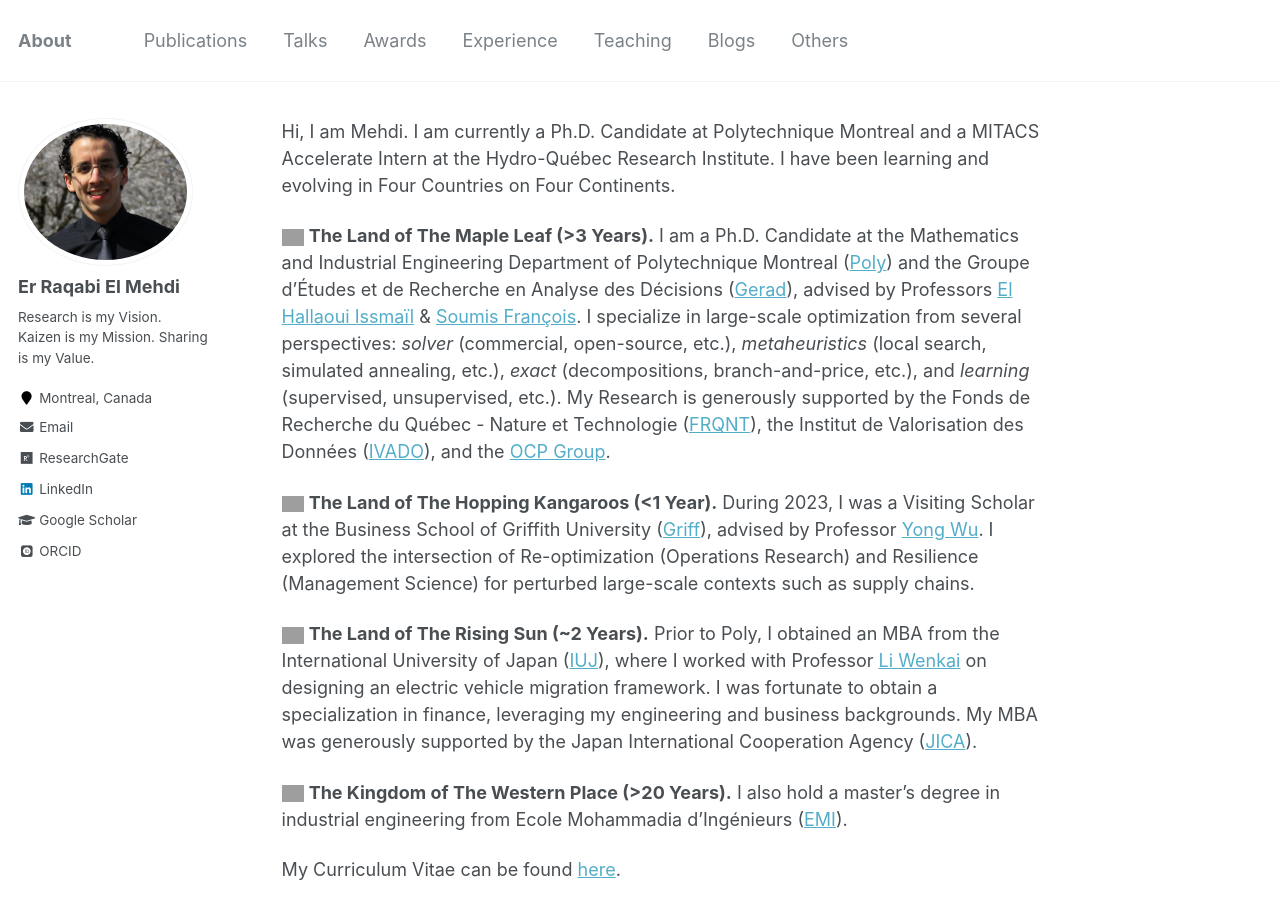
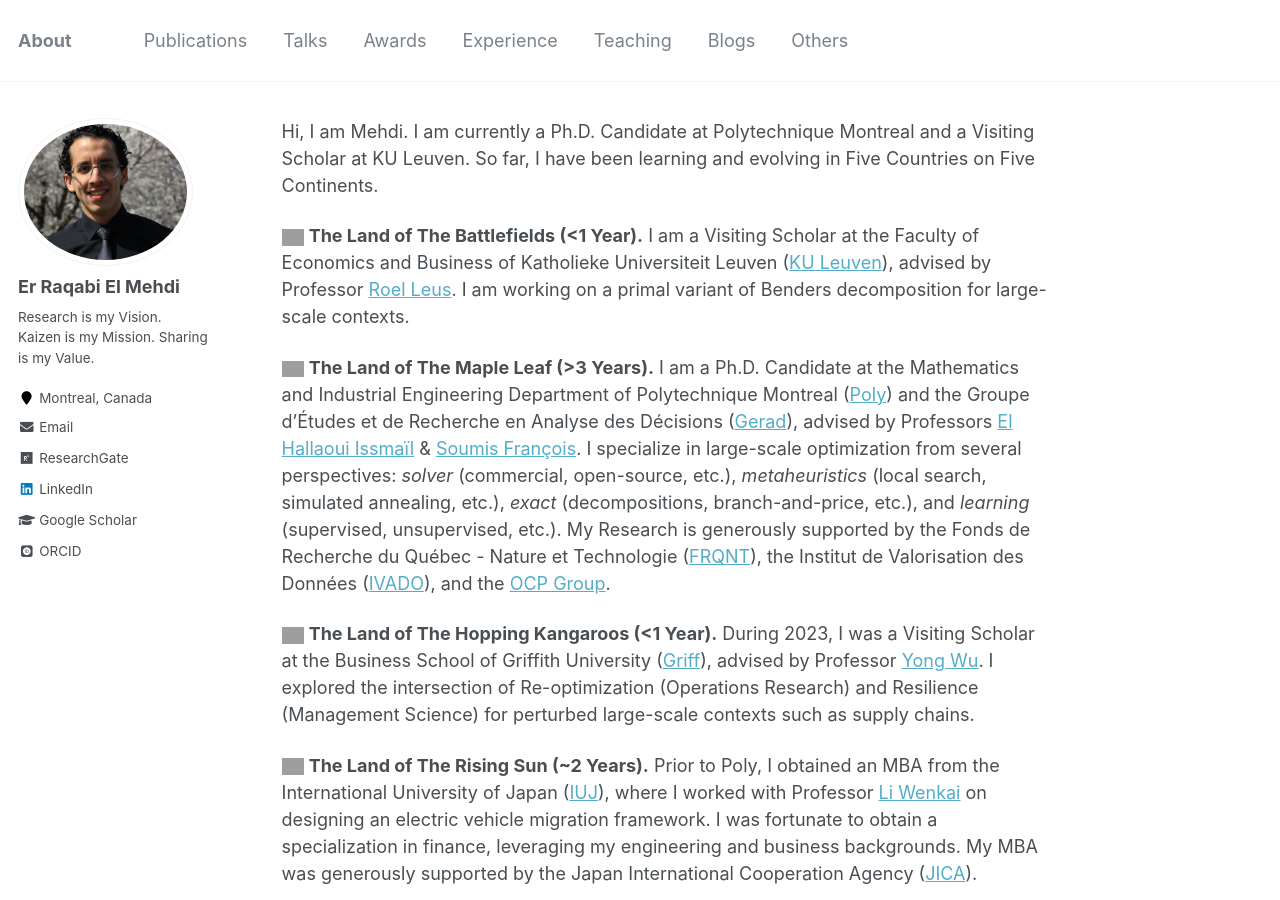
Before and after one commit to RqbMedi/rqbmedi.github.io, a Jekyll site: the page built from _pages/about.md, in a window 1280 px wide and 900 px high. Built offline with Jekyll 4.4.1, drawn with Linux system fonts in a browser that asks for light colours; some web fonts are replaced; grey boxes are pictures that could not be loaded.

Commit message:
Update about.md

```diff
--- a/_pages/about.md
+++ b/_pages/about.md
@@ -8,11 +8,13 @@ redirect_from:
   - /about.html
 ---
 
-Hi, I am Mehdi. I am currently a Ph.D. Candidate at Polytechnique Montreal and a MITACS Accelerate Intern at the Hydro-Québec Research Institute. I have been learning and evolving in Four Countries on Four Continents.
+Hi, I am Mehdi. I am currently a Ph.D. Candidate at Polytechnique Montreal and a Visiting Scholar at KU Leuven. So far, I have been learning and evolving in Five Countries on Five Continents.
 
 [comment]: <> (Update: In my beloved country Morocco, I acquired the Value of Believing. In Japan, I understood the Value of Hardwork. In Canada, I witnessed the Value of Excellence. In Australia, I am looking forward to confirming the Value of Consistency. I am very grateful to these dear countries :-))
 
 [comment]: <> (Update: Four Countries on Four Continents. In Australia, I confirmed the Value of Consistency.)
+
+<img alt="Belgium" src="https://purecatamphetamine.github.io/country-flag-icons/3x2/BE.svg" width="22" height="22"/> **The Land of The Battlefields (<1 Year).** I am a Visiting Scholar at the Faculty of Economics and Business of Katholieke Universiteit Leuven ([KU Leuven](https://www.kuleuven.be/english/kuleuven/index.html)), advised by Professor [Roel Leus](https://www.kuleuven.be/wieiswie/en/person/00004371). I am working on a primal variant of Benders decomposition for large-scale contexts.
 
 <img alt="Canada" src="http://purecatamphetamine.github.io/country-flag-icons/3x2/CA.svg" width="22" height="22"/> **The Land of The Maple Leaf (>3 Years).** I am a Ph.D. Candidate at the Mathematics and Industrial Engineering Department of Polytechnique Montreal ([Poly](https://www.polymtl.ca/)) and the Groupe d'Études et de Recherche en Analyse des Décisions ([Gerad](https://www.gerad.ca/en)), advised by Professors [El Hallaoui Issmaïl](https://www.polymtl.ca/expertises/el-hallaoui-issmail) & [Soumis François](https://www.polymtl.ca/expertises/soumis-francois). I specialize in large-scale optimization from several perspectives: *solver* (commercial, open-source, etc.), *metaheuristics* (local search, simulated annealing, etc.), *exact* (decompositions, branch-and-price, etc.), and *learning* (supervised, unsupervised, etc.). My Research is generously supported by the Fonds de Recherche du Québec - Nature et Technologie ([FRQNT](https://frq.gouv.qc.ca/en/)), the Institut de Valorisation des Données ([IVADO](https://ivado.ca/en/)), and the [OCP Group](https://www.ocpgroup.ma/).
 
```
